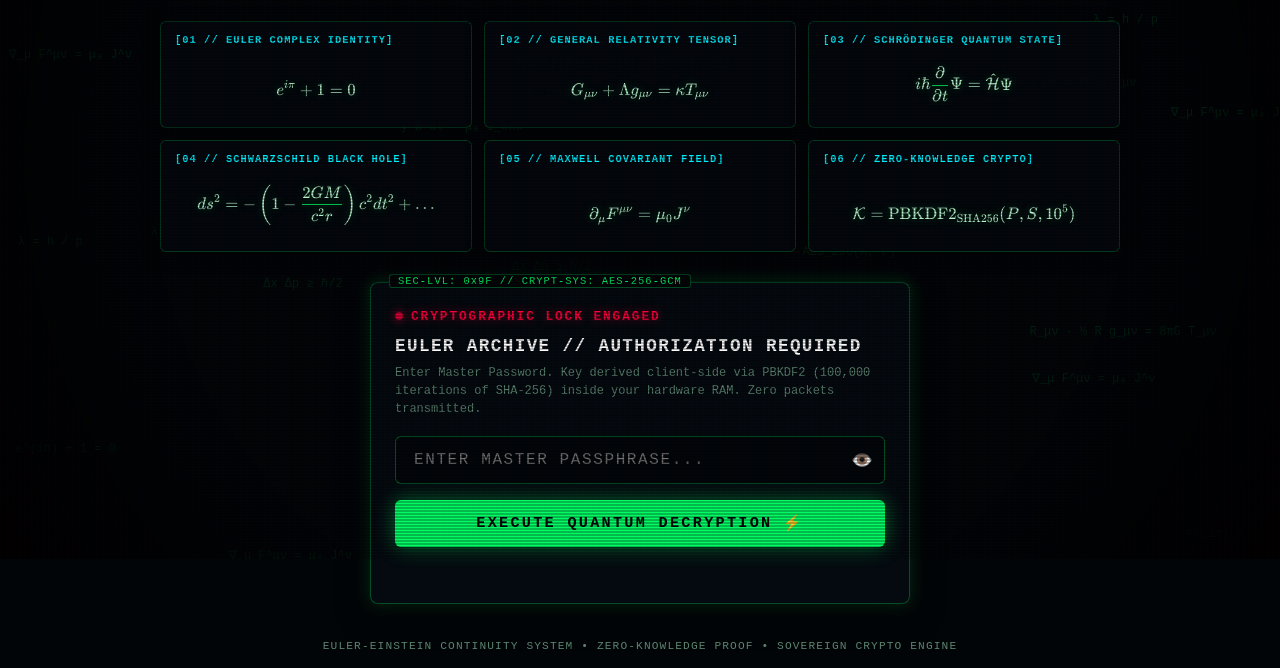
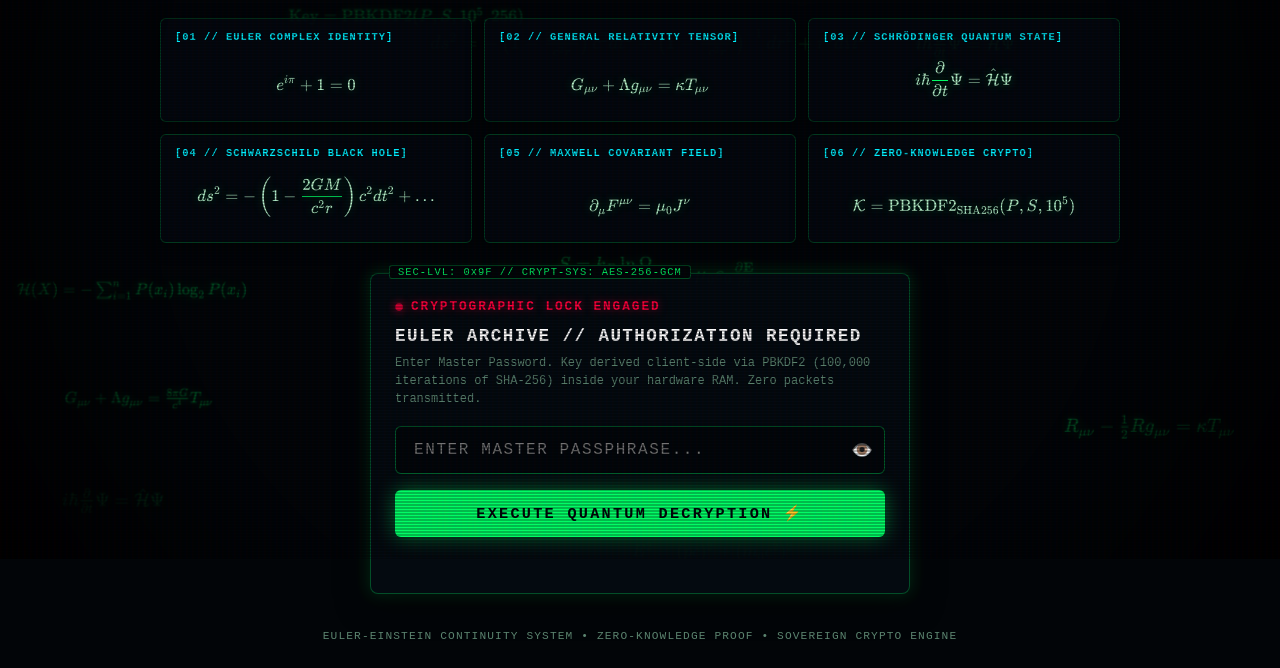
Before and after one commit to Ayoubvvch/Aresbackup, a plain HTML site: page index.html in a window 1280 px wide. Shown: the part 241-909 px from the top of the page. Drawn offline with nearby package versions, Linux system fonts and the light colour scheme.

Commit message:
feat(background): transform background particles into floating KaTeX mathematical universe

```diff
--- a/index.html
+++ b/index.html
@@ -8,7 +8,7 @@
     <!-- KATEX MATHEMATICAL ENGINE -->
     <link rel="stylesheet" href="https://cdn.jsdelivr.net/npm/katex@0.16.9/dist/katex.min.css" integrity="sha384-n8MVd4RsNIU0tAv4ct0nTaAbDJwPJzDEaqSD1odI+WdtXRGWt2kTvGFasHpSy3SV" crossorigin="anonymous">
     <script defer src="https://cdn.jsdelivr.net/npm/katex@0.16.9/dist/katex.min.js" integrity="sha384-XjKyOOlGwcjNTAIQHIpgOno0Hl1YQqzUOEleOLALmuqehneUG+vnGctmUb0ZY0l8" crossorigin="anonymous"></script>
-    <script defer src="https://cdn.jsdelivr.net/npm/katex@0.16.9/dist/contrib/auto-render.min.js" integrity="sha384-+VBxd3r6XgURycqtZ117nYw44OOcIax56Z4dCRWbxyPt0Koah1uHoK0o4+/RRE05" crossorigin="anonymous" onload="renderMathInPage()"></script>
+    <script defer src="https://cdn.jsdelivr.net/npm/katex@0.16.9/dist/contrib/auto-render.min.js" integrity="sha384-+VBxd3r6XgURycqtZ117nYw44OOcIax56Z4dCRWbxyPt0Koah1uHoK0o4+/RRE05" crossorigin="anonymous" onload="initAllKaTeX()"></script>
 
     <style>
         :root {
@@ -73,16 +73,31 @@
             pointer-events: none;
         }
 
-        /* BACKGROUND MATRIX / CANVAS */
-        #physicsCanvas {
+        /* FLOATING KATEX BACKGROUND UNIVERSE */
+        #katexBackgroundUniverse {
             position: fixed;
             top: 0;
             left: 0;
             width: 100%;
             height: 100%;
-            z-index: 1;
+            z-index: 2;
             pointer-events: none;
-            opacity: 0.28;
+            overflow: hidden;
+        }
+
+        .floating-math-node {
+            position: absolute;
+            color: #00ff66;
+            opacity: 0.25;
+            white-space: nowrap;
+            user-select: none;
+            will-change: transform, opacity;
+            text-shadow: 0 0 12px rgba(0, 255, 102, 0.4);
+            filter: drop-shadow(0 0 8px rgba(0, 255, 102, 0.3));
+        }
+
+        .floating-math-node .katex {
+            color: #00ff66 !important;
         }
 
         .wrapper {
@@ -103,7 +118,7 @@
         }
 
         .katex-display {
-            margin: 0.5em 0 !important;
+            margin: 0.4em 0 !important;
         }
 
         .katex .frac-line, .katex .sqrt-line {
@@ -200,7 +215,7 @@
         }
 
         .manifold-card {
-            background: rgba(4, 9, 15, 0.85);
+            background: rgba(4, 9, 15, 0.88);
             border: 1px solid rgba(0, 255, 102, 0.2);
             border-radius: 6px;
             padding: 12px 14px;
@@ -616,8 +631,8 @@
     </style>
 </head>
 <body>
-    <!-- BACKGROUND PHYSICS PARTICLES -->
-    <canvas id="physicsCanvas"></canvas>
+    <!-- FLOATING KATEX BACKGROUND MATHEMATICAL UNIVERSE -->
+    <div id="katexBackgroundUniverse"></div>
 
     <!-- TERMINAL DECRYPTION SIMULATOR OVERLAY -->
     <div id="terminalOverlay">
@@ -838,9 +853,90 @@
 
     <script>
         // ==========================================
-        // 0. KATEX RENDER TRIGGER
+        // 0. KATEX INITIALIZER & FLOATING BACKGROUND UNIVERSE
         // ==========================================
-        function renderMathInPage() {
+        const backgroundLatexFormulas = [
+            "e^{i\\pi} + 1 = 0",
+            "G_{\\mu\\nu} + \\Lambda g_{\\mu\\nu} = \\frac{8\\pi G}{c^4} T_{\\mu\\nu}",
+            "i\\hbar \\frac{\\partial}{\\partial t} \\Psi = \\hat{\\mathcal{H}} \\Psi",
+            "ds^2 = -\\left(1 - \\frac{2GM}{c^2 r}\\right) c^2 dt^2 + \\left(1 - \\frac{2GM}{c^2 r}\\right)^{-1} dr^2 + r^2 d\\Omega^2",
+            "\\partial_\\mu F^{\\mu\\nu} = \\mu_0 J^\\nu",
+            "S = k_B \\ln \\Omega",
+            "\\mathcal{L} = -\\frac{1}{4} F_{\\mu\\nu}F^{\\mu\\nu} + i\\bar{\\psi}\\gamma^\\mu D_\\mu \\psi - m\\bar{\\psi}\\psi",
+            "E^2 = (pc)^2 + (m_0 c^2)^2",
+            "\\Delta x \\Delta p \\ge \\frac{\\hbar}{2}",
+            "\\mathcal{H}(X) = -\\sum_{i=1}^n P(x_i) \\log_2 P(x_i)",
+            "\\zeta(s) = \\sum_{n=1}^\\infty \\frac{1}{n^s}",
+            "\\text{Key} = \\text{PBKDF2}(P, S, 10^5, 256)",
+            "\\lambda = \\frac{h}{p}",
+            "\\nabla \\times \\mathbf{B} = \\mu_0 \\mathbf{J} + \\mu_0 \\varepsilon_0 \\frac{\\partial \\mathbf{E}}{\\partial t}",
+            "R_{\\mu\\nu} - \\frac{1}{2} R g_{\\mu\\nu} = \\kappa T_{\\mu\\nu}"
+        ];
+
+        let floatingNodes = [];
+
+        function initFloatingUniverse() {
+            const container = document.getElementById('katexBackgroundUniverse');
+            if (!container) return;
+            container.innerHTML = '';
+            floatingNodes = [];
+
+            const winWidth = window.innerWidth;
+            const winHeight = window.innerHeight;
+            const count = Math.min(22, Math.max(12, Math.floor(winWidth / 65)));
+
+            for (let i = 0; i < count; i++) {
+                const latex = backgroundLatexFormulas[i % backgroundLatexFormulas.length];
+                const el = document.createElement('div');
+                el.className = 'floating-math-node';
+
+                try {
+                    katex.render(latex, el, { displayMode: false, throwOnError: false });
+                } catch (e) {
+                    el.textContent = latex;
+                }
+
+                const posX = Math.random() * (winWidth - 120);
+                const posY = Math.random() * winHeight;
+                const speed = 0.35 + Math.random() * 0.45;
+                const opacity = 0.12 + Math.random() * 0.28;
+                const scale = 0.75 + Math.random() * 0.45;
+
+                el.style.opacity = opacity;
+                el.style.transform = `translate3d(${posX}px, ${posY}px, 0) scale(${scale})`;
+                container.appendChild(el);
+
+                floatingNodes.push({
+                    el,
+                    x: posX,
+                    y: posY,
+                    speed,
+                    scale,
+                    opacity
+                });
+            }
+
+            animateFloatingUniverse();
+        }
+
+        let animationFrameId = null;
+        function animateFloatingUniverse() {
+            const winHeight = window.innerHeight;
+            const winWidth = window.innerWidth;
+
+            floatingNodes.forEach(node => {
+                node.y -= node.speed;
+                if (node.y < -60) {
+                    node.y = winHeight + 30;
+                    node.x = Math.random() * (winWidth - 120);
+                }
+                node.el.style.transform = `translate3d(${node.x}px, ${node.y}px, 0) scale(${node.scale})`;
+            });
+
+            animationFrameId = requestAnimationFrame(animateFloatingUniverse);
+        }
+
+        function initAllKaTeX() {
             if (window.renderMathInElement) {
                 renderMathInElement(document.body, {
                     delimiters: [
@@ -851,62 +947,14 @@
                     throwOnError: false
                 });
             }
+            if (window.katex) {
+                initFloatingUniverse();
+            }
         }
 
-        // ==========================================
-        // 1. FLOATING PHYSICS PARTICLES (CANVAS)
-        // ==========================================
-        const canvas = document.getElementById('physicsCanvas');
-        const ctx = canvas.getContext('2d');
-        let width = canvas.width = window.innerWidth;
-        let height = canvas.height = window.innerHeight;
-
         window.addEventListener('resize', () => {
-            width = canvas.width = window.innerWidth;
-            height = canvas.height = window.innerHeight;
+            if (window.katex) initFloatingUniverse();
         });
-
-        const equations = [
-            "e^(iπ) + 1 = 0",
-            "G_μν + Λg_μν = (8πG/c⁴) T_μν",
-            "iℏ ∂ψ/∂t = Ĥψ",
-            "ds² = -(1-2GM/r)dt² + (1-2GM/r)⁻¹dr² + r²dΩ²",
-            "∇_μ F^μν = μ₀ J^ν",
-            "S = k_B ln Ω",
-            "AES_256(K, P)",
-            "PBKDF2(Pass, Salt, 100000, 256)",
-            "∮ B·dl = μ₀ I_enc",
-            "R_μν - ½ R g_μν = 8πG T_μν",
-            "λ = h / p",
-            "Δx Δp ≥ ℏ/2",
-            "H(X) = -∑ p(x) log₂ p(x)"
-        ];
-
-        const particles = Array.from({ length: 30 }, () => ({
-            text: equations[Math.floor(Math.random() * equations.length)],
-            x: Math.random() * width,
-            y: Math.random() * height,
-            speedY: -0.35 - Math.random() * 0.45,
-            opacity: 0.15 + Math.random() * 0.4,
-            size: 11 + Math.random() * 4
-        }));
-
-        function animatePhysicsCanvas() {
-            ctx.clearRect(0, 0, width, height);
-            ctx.font = '12px "JetBrains Mono", monospace';
-            particles.forEach(p => {
-                ctx.fillStyle = `rgba(0, 255, 102, ${p.opacity})`;
-                ctx.fillText(p.text, p.x, p.y);
-                p.y += p.speedY;
-                if (p.y < -20) {
-                    p.y = height + 20;
-                    p.x = Math.random() * width;
-                    p.text = equations[Math.floor(Math.random() * equations.length)];
-                }
-            });
-            requestAnimationFrame(animatePhysicsCanvas);
-        }
-        animatePhysicsCanvas();
 
         // ==========================================
         // 2. REMOTE PAYLOAD LOADER
@@ -915,7 +963,7 @@
         let decryptedBundle = null;
 
         window.addEventListener('DOMContentLoaded', async () => {
-            renderMathInPage();
+            initAllKaTeX();
             try {
                 const res = await fetch('./backup_payload.json?_t=' + Date.now());
                 if (res.ok) {
@@ -985,7 +1033,7 @@
             appendTermLine(`INGESTING CIPHERTEXT HASH: SHA-256 [${encryptedPayloadRaw.salt.slice(0, 12)}...]`);
             await sleep(70);
             appendTermLine('EULER EQUATION OF CONTINUITY: \\( \\partial_t \\rho + \\nabla \\cdot (\\rho \\mathbf{u}) = 0 \\)', 'term-math');
-            renderMathInPage();
+            initAllKaTeX();
             await sleep(70);
             appendTermLine('DERIVING PBKDF2 KEY MANIFOLD [100,000 ROUNDS OF SHA-256]...');
             await sleep(90);
@@ -1024,7 +1072,7 @@
                 );
 
                 appendTermLine('EINSTEIN FIELD TENSOR: \\( G_{\\mu\\nu} + \\Lambda g_{\\mu\\nu} = \\frac{8\\pi G}{c^4} T_{\\mu\\nu} \\) [MATCHED]', 'term-math');
-                renderMathInPage();
+                initAllKaTeX();
                 await sleep(80);
                 appendTermLine('VERIFYING GALOIS COUNTER MODE (GCM) GHASH AUTHENTICATION VECTOR...');
                 await sleep(90);
@@ -1090,7 +1138,7 @@
             const recoveryCommand = `curl -fsSL https://raw.githubusercontent.com/Ayoubvvch/ares-md-bot/main/install.sh | bash`;
             document.getElementById('installCmdBox').textContent = recoveryCommand;
 
-            renderMathInPage();
+            initAllKaTeX();
         }
 
         function switchTab(tabId, btn) {
```
